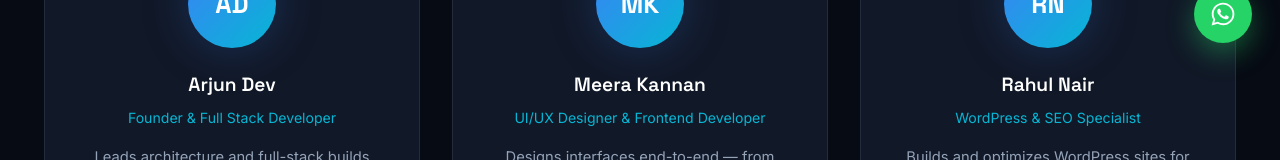
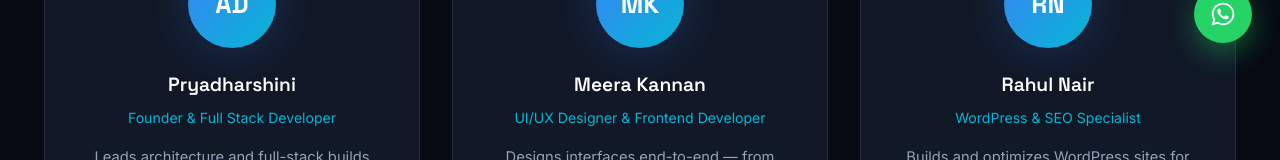
Before and after one commit to Dhanush261003/developers, a React (Vite) app: page /team in a window 1280 px wide. Shown: the part 729-889 px from the top of the page. Built offline with nearby package versions, Linux system fonts and the light colour scheme.

Commit message:
Change the founder name

```diff
--- a/src/data/team.js
+++ b/src/data/team.js
@@ -1,7 +1,7 @@
 export const team = [
   {
     id: 'member-1',
-    name: 'Arjun Dev',
+    name: 'Pryadharshini',
     role: 'Founder & Full Stack Developer',
     bio: 'Leads architecture and full-stack builds across React and WordPress, translating client requirements into scalable technical plans.',
     skills: ['React', 'Node.js', 'MongoDB', 'System Design'],
```
